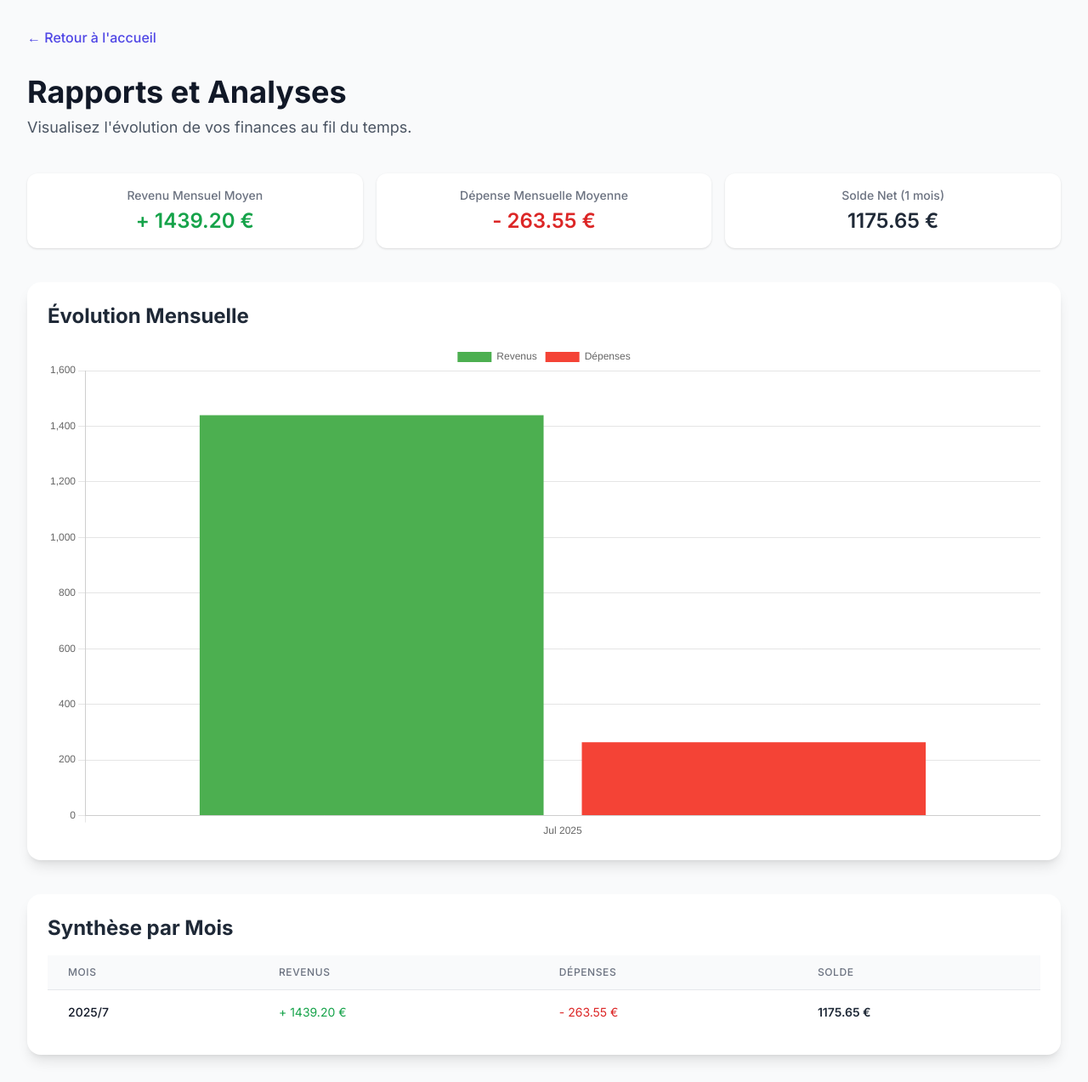
After one commit to NomelN/gestion-budget, a Flask app: page /reports in a window 1280 px wide. The commit adds this page. Shown: the whole page at 85% size. Run offline with Flask 3, Linux system fonts and the light colour scheme; some libraries are stand-ins or nearby versions.

Commit message:
amélioration de l'interface, utilisation de sqlalchemy

```diff
--- a/app.py
+++ b/app.py
@@ -1,47 +1,95 @@
-from flask import Flask, render_template, request
-import sqlite3
+from flask import Flask, render_template, request, jsonify
+from flask_sqlalchemy import SQLAlchemy
+from datetime import datetime, timedelta
+from dateutil.relativedelta import relativedelta
+import os
+from sqlalchemy import extract, case
+from collections import defaultdict
 
 app = Flask(__name__)
+basedir = os.path.abspath(os.path.dirname(__file__))
+app.config['SQLALCHEMY_DATABASE_URI'] = 'sqlite:///' + os.path.join(basedir, 'database.db')
+app.config['SQLALCHEMY_TRACK_MODIFICATIONS'] = False
+db = SQLAlchemy(app)
 
 TRANSACTIONS_PER_PAGE = 20
 
-def get_db_connection():
-    conn = sqlite3.connect('database.db')
-    conn.row_factory = sqlite3.Row
-    return conn
+class Transaction(db.Model):
+    id = db.Column(db.Integer, primary_key=True)
+    label = db.Column(db.String(100), nullable=False)
+    amount = db.Column(db.Float, nullable=False)
+    type = db.Column(db.String(10), nullable=False)
+    timestamp = db.Column(db.DateTime, default=datetime.utcnow)
+    is_recurring = db.Column(db.Boolean, default=False)
+    recurrence_frequency = db.Column(db.String(10), nullable=True)
+
+def get_transactions_filtered(limit=None, offset=0):
+    query = Transaction.query.order_by(Transaction.id.desc())
+    if limit:
+        query = query.limit(limit).offset(offset)
+    return query.all()
+
+def get_totals_filtered():
+    total_income = db.session.query(db.func.sum(Transaction.amount)).filter_by(type="income").scalar() or 0
+    total_expense = db.session.query(db.func.sum(Transaction.amount)).filter_by(type="expense").scalar() or 0
+    return total_income, total_expense
 
 @app.route('/')
 def index():
-    conn = get_db_connection()
-    transactions = conn.execute(f'SELECT * FROM transactions ORDER BY id DESC LIMIT {TRANSACTIONS_PER_PAGE}').fetchall()
-    balance = conn.execute('SELECT SUM(CASE WHEN type = "income" THEN amount ELSE -amount END) FROM transactions').fetchone()[0] or 0
-    total_transactions = conn.execute('SELECT COUNT(*) FROM transactions').fetchone()[0]
-    conn.close()
-    has_more = total_transactions > TRANSACTIONS_PER_PAGE
-    return render_template('index.html', transactions=transactions, balance=balance, has_more=has_more, current_offset=TRANSACTIONS_PER_PAGE)
+    transactions = get_transactions_filtered(limit=TRANSACTIONS_PER_PAGE)
+    total_income, total_expense = get_totals_filtered()
+    balance = total_income - total_expense
+    total_transactions_count = Transaction.query.count()
+    has_more = total_transactions_count > TRANSACTIONS_PER_PAGE
+
+    return render_template('index.html',
+                           transactions=transactions,
+                           balance=balance,
+                           has_more=has_more,
+                           current_offset=TRANSACTIONS_PER_PAGE,
+                           total_income=total_income,
+                           total_expense=total_expense)
 
 @app.route('/transactions')
 def load_transactions():
     offset = int(request.args.get('offset', 0))
-    conn = get_db_connection()
-    transactions = conn.execute(f'SELECT * FROM transactions ORDER BY id DESC LIMIT {TRANSACTIONS_PER_PAGE} OFFSET {offset}').fetchall()
-    total_transactions = conn.execute('SELECT COUNT(*) FROM transactions').fetchone()[0]
-    conn.close()
+    transactions = get_transactions_filtered(limit=TRANSACTIONS_PER_PAGE, offset=offset)
+    total_transactions_count = Transaction.query.count()
     next_offset = offset + TRANSACTIONS_PER_PAGE
-    has_more = total_transactions > next_offset
+    has_more = total_transactions_count > next_offset
     return render_template('transactions_list.html', transactions=transactions, next_offset=next_offset, has_more=has_more)
 
 @app.route('/add-transaction', methods=['POST'])
 def add_transaction():
-    conn = get_db_connection()
     label = request.form['label']
     amount = float(request.form['amount'])
     type = request.form['type']
-    conn.execute('INSERT INTO transactions (label, amount, type) VALUES (?, ?, ?)', (label, amount, type))
-    conn.commit()
-    transaction = conn.execute('SELECT * FROM transactions ORDER BY id DESC LIMIT 1').fetchone()
-    balance = conn.execute('SELECT SUM(CASE WHEN type = "income" THEN amount ELSE -amount END) FROM transactions').fetchone()[0] or 0
-    conn.close()
+    is_recurring = request.form.get('is_recurring') == '1'
+    recurrence_frequency = request.form.get('recurrence_frequency')
+    num_installments = int(request.form.get('num_installments', 1))
+
+    new_transaction = Transaction(label=label, amount=amount, type=type, is_recurring=is_recurring, recurrence_frequency=recurrence_frequency)
+    db.session.add(new_transaction)
+    db.session.commit()
+
+    if is_recurring and recurrence_frequency and num_installments > 1:
+        current_date = datetime.utcnow()
+        for i in range(1, num_installments):
+            if recurrence_frequency == 'monthly':
+                next_date = current_date + relativedelta(months=i)
+            elif recurrence_frequency == 'weekly':
+                next_date = current_date + timedelta(weeks=i)
+            elif recurrence_frequency == 'yearly':
+                next_date = current_date + relativedelta(years=i)
+            else:
+                break
+
+            future_transaction = Transaction(label=label, amount=amount, type=type, timestamp=next_date, is_recurring=False, recurrence_frequency=recurrence_frequency)
+            db.session.add(future_transaction)
+        db.session.commit()
+
+    total_income, total_expense = get_totals_filtered()
+    balance = total_income - total_expense
 
     balance_html = f'''
     <div id="balance" hx-swap-oob="true" class="bg-indigo-600 text-white p-6 rounded-2xl shadow-lg mb-10 text-center">
@@ -49,42 +97,29 @@ def add_transaction():
         <p class="text-4xl font-bold tracking-tight">{balance:.2f} €</p>
     </div>
     '''
-    transaction_html = render_template('transaction_item.html', transaction=transaction)
-    return transaction_html + balance_html
+    totals_html = f'''
+    <div id="totals-by-type" hx-swap-oob="true" class="grid grid-cols-2 gap-4 text-center">
+        <div class="bg-green-500 text-white p-4 rounded-lg shadow-md">
+            <h3 class="text-lg font-medium">Revenus</h3>
+            <p class="text-2xl font-bold">{total_income:.2f} €</p>
+        </div>
+        <div class="bg-rose-500 text-white p-4 rounded-lg shadow-md">
+            <h3 class="text-lg font-medium">Dépenses</h3>
+            <p class="text-2xl font-bold">{total_expense:.2f} €</p>
+        </div>
+    </div>
+    '''
+    transaction_html = render_template('transaction_item.html', transaction=new_transaction)
+    return transaction_html + balance_html + totals_html
 
 @app.route('/delete-transaction/<int:transaction_id>', methods=['DELETE'])
 def delete_transaction(transaction_id):
-    conn = get_db_connection()
-    conn.execute('DELETE FROM transactions WHERE id = ?', (transaction_id,))
-    conn.commit()
-    balance = conn.execute('SELECT SUM(CASE WHEN type = "income" THEN amount ELSE -amount END) FROM transactions').fetchone()[0] or 0
-    conn.close()
-    balance_html = f'''
-    <div id="balance" hx-swap-oob="true" class="bg-indigo-600 text-white p-6 rounded-2xl shadow-lg mb-10 text-center">
-        <h2 class="text-lg font-medium text-indigo-200">Solde Actuel</h2>
-        <p class="text-4xl font-bold tracking-tight">{balance:.2f} €</p>
-    </div>
-    '''
-    return balance_html
+    transaction = Transaction.query.get_or_404(transaction_id)
+    db.session.delete(transaction)
+    db.session.commit()
 
-@app.route('/edit-transaction/<int:transaction_id>')
-def edit_transaction(transaction_id):
-    conn = get_db_connection()
-    transaction = conn.execute('SELECT * FROM transactions WHERE id = ?', (transaction_id,)).fetchone()
-    conn.close()
-    return render_template('edit_transaction_form.html', transaction=transaction)
-
-@app.route('/update-transaction/<int:transaction_id>', methods=['PUT'])
-def update_transaction(transaction_id):
-    conn = get_db_connection()
-    label = request.form['label']
-    amount = float(request.form['amount'])
-    type = request.form['type']
-    conn.execute('UPDATE transactions SET label = ?, amount = ?, type = ? WHERE id = ?', (label, amount, type, transaction_id))
-    conn.commit()
-    transaction = conn.execute('SELECT * FROM transactions WHERE id = ?', (transaction_id,)).fetchone()
-    balance = conn.execute('SELECT SUM(CASE WHEN type = "income" THEN amount ELSE -amount END) FROM transactions').fetchone()[0] or 0
-    conn.close()
+    total_income, total_expense = get_totals_filtered()
+    balance = total_income - total_expense
 
     balance_html = f'''
     <div id="balance" hx-swap-oob="true" class="bg-indigo-600 text-white p-6 rounded-2xl shadow-lg mb-10 text-center">
@@ -92,27 +127,122 @@ def update_transaction(transaction_id):
         <p class="text-4xl font-bold tracking-tight">{balance:.2f} €</p>
     </div>
     '''
+    totals_html = f'''
+    <div id="totals-by-type" hx-swap-oob="true" class="grid grid-cols-2 gap-4 text-center">
+        <div class="bg-green-500 text-white p-4 rounded-lg shadow-md">
+            <h3 class="text-lg font-medium">Revenus</h3>
+            <p class="text-2xl font-bold">{total_income:.2f} €</p>
+        </div>
+        <div class="bg-rose-500 text-white p-4 rounded-lg shadow-md">
+            <h3 class="text-lg font-medium">Dépenses</h3>
+            <p class="text-2xl font-bold">{total_expense:.2f} €</p>
+        </div>
+    </div>
+    '''
+    return balance_html + totals_html
+
+@app.route('/edit-transaction/<int:transaction_id>')
+def edit_transaction(transaction_id):
+    transaction = Transaction.query.get_or_404(transaction_id)
+    return render_template('edit_transaction_form.html', transaction=transaction)
+
+@app.route('/update-transaction/<int:transaction_id>', methods=['PUT'])
+def update_transaction(transaction_id):
+    transaction = Transaction.query.get_or_404(transaction_id)
+    transaction.label = request.form['label']
+    transaction.amount = float(request.form['amount'])
+    transaction.type = request.form['type']
+    db.session.commit()
+
+    total_income, total_expense = get_totals_filtered()
+    balance = total_income - total_expense
+
+    balance_html = f'''
+    <div id="balance" hx-swap-oob="true" class="bg-indigo-600 text-white p-6 rounded-2xl shadow-lg mb-10 text-center">
+        <h2 class="text-lg font-medium text-indigo-200">Solde Actuel</h2>
+        <p class="text-4xl font-bold tracking-tight">{balance:.2f} €</p>
+    </div>
+    '''
+    totals_html = f'''
+    <div id="totals-by-type" hx-swap-oob="true" class="grid grid-cols-2 gap-4 text-center">
+        <div class="bg-green-500 text-white p-4 rounded-lg shadow-md">
+            <h3 class="text-lg font-medium">Revenus</h3>
+            <p class="text-2xl font-bold">{total_income:.2f} €</p>
+        </div>
+        <div class="bg-rose-500 text-white p-4 rounded-lg shadow-md">
+            <h3 class="text-lg font-medium">Dépenses</h3>
+            <p class="text-2xl font-bold">{total_expense:.2f} €</p>
+        </div>
+    </div>
+    '''
     transaction_html = render_template('transaction_item.html', transaction=transaction)
-    return transaction_html + balance_html
+    return transaction_html + balance_html + totals_html
 
 @app.route('/get-transaction/<int:transaction_id>')
 def get_transaction(transaction_id):
-    conn = get_db_connection()
-    transaction = conn.execute('SELECT * FROM transactions WHERE id = ?', (transaction_id,)).fetchone()
-    conn.close()
+    transaction = Transaction.query.get_or_404(transaction_id)
     return render_template('transaction_item.html', transaction=transaction)
 
-@app.route('/chart-data')
-def chart_data():
-    conn = get_db_connection()
-    total_income = conn.execute('SELECT SUM(amount) FROM transactions WHERE type = "income"').fetchone()[0] or 0
-    total_expense = conn.execute('SELECT SUM(amount) FROM transactions WHERE type = "expense"').fetchone()[0] or 0
-    conn.close()
-    return {
-        'labels': ['Revenus', 'Dépenses'],
-        'data': [total_income, total_expense],
-        'colors': ['#4CAF50', '#F44336'] # Green for income, Red for expense
+@app.route('/totals-by-type')
+def totals_by_type():
+    total_income, total_expense = get_totals_filtered()
+    return f'''
+    <div id="totals-by-type" hx-swap-oob="true" class="grid grid-cols-2 gap-4 text-center">
+        <div class="bg-green-500 text-white p-4 rounded-lg shadow-md">
+            <h3 class="text-lg font-medium">Revenus</h3>
+            <p class="text-2xl font-bold">{total_income:.2f} €</p>
+        </div>
+        <div class="bg-rose-500 text-white p-4 rounded-lg shadow-md">
+            <h3 class="text-lg font-medium">Dépenses</h3>
+            <p class="text-2xl font-bold">{total_expense:.2f} €</p>
+        </div>
+    </div>
+    '''
+
+@app.route('/reports')
+def reports():
+    # Query to get monthly totals
+    monthly_data = db.session.query(
+        extract('year', Transaction.timestamp).label('year'),
+        extract('month', Transaction.timestamp).label('month'),
+        db.func.sum(case((Transaction.type == 'income', Transaction.amount), else_=0)).label('total_income'),
+        db.func.sum(case((Transaction.type == 'expense', Transaction.amount), else_=0)).label('total_expense')
+    ).group_by('year', 'month').order_by(db.desc('year'), db.desc('month')).all()
+
+    # Prepare data for the chart
+    labels = [f"{datetime(r.year, r.month, 1).strftime('%b')} {r.year}" for r in monthly_data]
+    income_data = [r.total_income for r in monthly_data]
+    expense_data = [r.total_expense for r in monthly_data]
+
+    # Reverse for chronological order in chart
+    labels.reverse()
+    income_data.reverse()
+    expense_data.reverse()
+
+    # Calculate summary statistics
+    num_months = len(monthly_data)
+    total_income = sum(income_data)
+    total_expense = sum(expense_data)
+    avg_income = total_income / num_months if num_months > 0 else 0
+    avg_expense = total_expense / num_months if num_months > 0 else 0
+    net_balance = total_income - total_expense
+
+    summary_stats = {
+        'total_income': total_income,
+        'total_expense': total_expense,
+        'avg_income': avg_income,
+        'avg_expense': avg_expense,
+        'net_balance': net_balance,
+        'num_months': num_months
     }
+
+    chart_data = {
+        "labels": labels,
+        "income": income_data,
+        "expense": expense_data
+    }
+
+    return render_template('reports.html', monthly_data=monthly_data, chart_data=chart_data, summary=summary_stats)
 
 if __name__ == '__main__':
     app.run(debug=True)
--- /dev/null
+++ b/templates/reports.html
@@ -0,0 +1,125 @@
+<!DOCTYPE html>
+<html lang="fr">
+<head>
+    <meta charset="UTF-8">
+    <meta name="viewport" content="width=device-width, initial-scale=1.0">
+    <title>Rapports Financiers - Gemini</title>
+    <script src="https://cdn.tailwindcss.com"></script>
+    <script src="https://cdn.jsdelivr.net/npm/chart.js"></script>
+    <link href="https://fonts.googleapis.com/css2?family=Inter:wght@400;500;600;700&display=swap" rel="stylesheet">
+    <style>
+        body { font-family: 'Inter', sans-serif; }
+    </style>
+</head>
+<body class="bg-gray-50 text-gray-800">
+
+    <div class="container mx-auto p-4 sm:p-6 lg:p-8">
+        <nav class="mb-8">
+            <a href="/" class="text-indigo-600 hover:text-indigo-800 font-medium">&larr; Retour à l'accueil</a>
+        </nav>
+
+        <header class="mb-10">
+            <h1 class="text-4xl font-bold text-gray-900">Rapports et Analyses</h1>
+            <p class="text-lg text-gray-600 mt-2">Visualisez l'évolution de vos finances au fil du temps.</p>
+        </header>
+
+        <!-- Summary Stats -->
+        <div class="grid grid-cols-1 md:grid-cols-3 gap-4 mb-10 text-center">
+            <div class="bg-white p-4 rounded-xl shadow">
+                <h3 class="text-sm font-medium text-gray-500">Revenu Mensuel Moyen</h3>
+                <p class="mt-1 text-2xl font-semibold text-green-600">+ {{ '%.2f'|format(summary.avg_income) }} €</p>
+            </div>
+            <div class="bg-white p-4 rounded-xl shadow">
+                <h3 class="text-sm font-medium text-gray-500">Dépense Mensuelle Moyenne</h3>
+                <p class="mt-1 text-2xl font-semibold text-red-600">- {{ '%.2f'|format(summary.avg_expense) }} €</p>
+            </div>
+            <div class="bg-white p-4 rounded-xl shadow">
+                <h3 class="text-sm font-medium text-gray-500">Solde Net ({{ summary.num_months }} mois)</h3>
+                <p class="mt-1 text-2xl font-semibold text-gray-800">{{ '%.2f'|format(summary.net_balance) }} €</p>
+            </div>
+        </div>
+
+        <!-- Chart Section -->
+        <div class="bg-white p-6 rounded-2xl shadow-lg mb-10">
+            <h2 class="text-2xl font-bold mb-4">Évolution Mensuelle</h2>
+            <canvas id="evolutionChart"></canvas>
+        </div>
+
+        <!-- Summary Table Section -->
+        <div class="bg-white p-6 rounded-2xl shadow-lg">
+            <h2 class="text-2xl font-bold mb-4">Synthèse par Mois</h2>
+            <div class="overflow-x-auto">
+                <table class="min-w-full divide-y divide-gray-200">
+                    <thead class="bg-gray-50">
+                        <tr>
+                            <th scope="col" class="px-6 py-3 text-left text-xs font-medium text-gray-500 uppercase tracking-wider">Mois</th>
+                            <th scope="col" class="px-6 py-3 text-left text-xs font-medium text-gray-500 uppercase tracking-wider">Revenus</th>
+                            <th scope="col" class="px-6 py-3 text-left text-xs font-medium text-gray-500 uppercase tracking-wider">Dépenses</th>
+                            <th scope="col" class="px-6 py-3 text-left text-xs font-medium text-gray-500 uppercase tracking-wider">Solde</th>
+                        </tr>
+                    </thead>
+                    <tbody class="bg-white divide-y divide-gray-200">
+                        {% for month in monthly_data %}
+                        <tr>
+                            <td class="px-6 py-4 whitespace-nowrap text-sm font-medium text-gray-900">{{- month.year -}} / {{- month.month -}}</td>
+                            <td class="px-6 py-4 whitespace-nowrap text-sm text-green-600">+ {{ '%.2f'|format(month.total_income) }} €</td>
+                            <td class="px-6 py-4 whitespace-nowrap text-sm text-red-600">- {{ '%.2f'|format(month.total_expense) }} €</td>
+                            <td class="px-6 py-4 whitespace-nowrap text-sm font-semibold {% if (month.total_income - month.total_expense) >= 0 %}text-gray-800{% else %}text-red-700{% endif %}">
+                                {{ '%.2f'|format(month.total_income - month.total_expense) }} €
+                            </td>
+                        </tr>
+                        {% endfor %}
+                    </tbody>
+                </table>
+            </div>
+        </div>
+
+    </div>
+
+    <script>
+        const ctx = document.getElementById('evolutionChart').getContext('2d');
+        const chartData = {{ chart_data | tojson }};
+
+        new Chart(ctx, {
+            type: 'bar',
+            data: {
+                labels: chartData.labels,
+                datasets: [
+                    {
+                        label: 'Revenus',
+                        data: chartData.income,
+                        backgroundColor: '#4CAF50',
+                    },
+                    {
+                        label: 'Dépenses',
+                        data: chartData.expense,
+                        backgroundColor: '#F44336',
+                    }
+                ]
+            },
+            options: {
+                responsive: true,
+                scales: {
+                    y: {
+                        beginAtZero: true
+                    }
+                },
+                plugins: {
+                    legend: {
+                        position: 'top',
+                    },
+                    tooltip: {
+                        mode: 'index',
+                        intersect: false
+                    }
+                },
+                hover: {
+                    mode: 'nearest',
+                    intersect: true
+                }
+            }
+        });
+    </script>
+
+</body>
+</html>
--- a/templates/transactions_list.html
+++ b/templates/transactions_list.html
@@ -4,7 +4,7 @@
 
 {% if has_more %}
 <div id="load-more-container" class="text-center mt-6">
-    <button hx-get="/transactions?offset={{ next_offset }}" hx-trigger="click" hx-swap="outerHTML" hx-target="#load-more-container" class="bg-indigo-500 hover:bg-indigo-600 text-white font-bold py-2 px-4 rounded-lg transition-transform transform hover:scale-105">
+    <button hx-get="/transactions?offset={{ next_offset }}{% if start_date %}&start_date={{ start_date }}{% endif %}{% if end_date %}&end_date={{ end_date }}{% endif %}" hx-trigger="click" hx-swap="outerHTML" hx-target="#load-more-container" class="bg-indigo-500 hover:bg-indigo-600 text-white font-bold py-2 px-4 rounded-lg transition-transform transform hover:scale-105">
         Charger plus
     </button>
 </div>
```
Also changed, not shown: init_db.py (+4 -13 lines), requirements.txt (added, +188 -0 lines), templates/index.html (+37 -56 lines), README.md (added), database.db, 1 other file.
